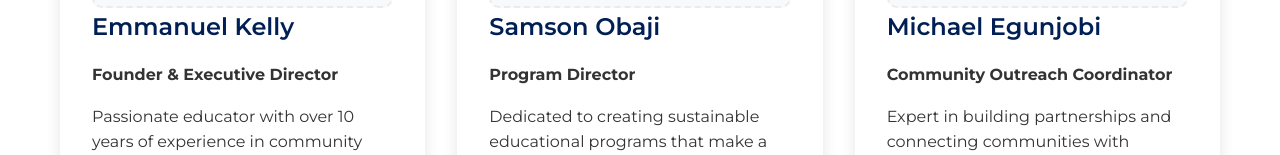
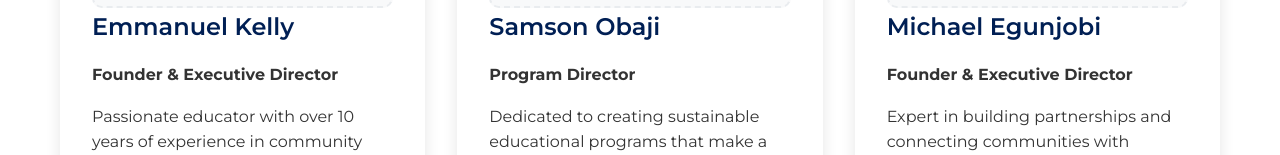
Before and after one commit to Emmanuelkelly29/learnforallfoundation, a plain HTML site: page about.html in a window 1280 px wide. Shown: the part 3017-3172 px from the top of the page. Drawn offline with Linux system fonts and the light colour scheme.

Commit message:
Update about.html

```diff
--- a/about.html
+++ b/about.html
@@ -193,7 +193,7 @@
                             </div>
                         </div>
                         <h3>Michael Egunjobi</h3>
-                        <p><strong>Community Outreach Coordinator</strong></p>
+                        <p><strong>Founder & Executive Director</strong></p>
                         <p>Expert in building partnerships and connecting communities with educational resources.</p>
                     </div>
                 </div>
```
